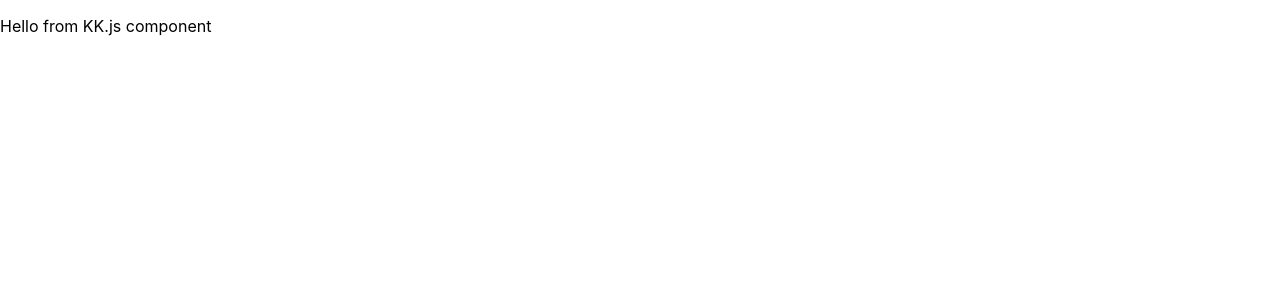
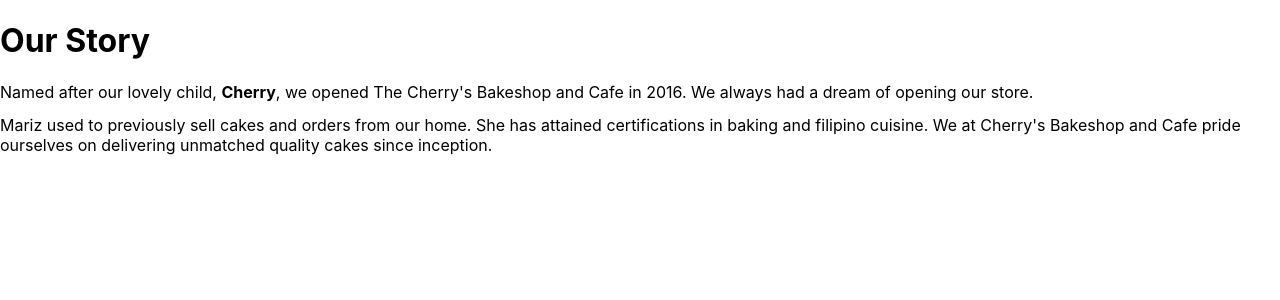
Before and after one commit to KeisakuHiga/cherrys-bake-shop, a React (Create React App) app in the folder frontend/: page /About in a window 1280 px wide. Shown: the top 300 px of the page. Built offline with nearby package versions, Linux system fonts and the light colour scheme.

Commit message:
added text

```diff
--- a/frontend/src/components/About/About.js
+++ b/frontend/src/components/About/About.js
@@ -4,7 +4,17 @@ class About extends Component {
   render() {
     return (
       <div className="About-container">
-        <p>Hello from KK.js component</p>
+        <h1>Our Story</h1>
+        <p>
+          Named after our lovely child, <strong>Cherry</strong>, we opened The
+          Cherry's Bakeshop and Cafe in 2016. We always had a dream of opening
+          our store.
+          <pre />
+          Mariz used to previously sell cakes and orders from our home. She has
+          attained certifications in baking and filipino cuisine. We at Cherry's
+          Bakeshop and Cafe pride ourselves on delivering unmatched quality
+          cakes since inception.
+        </p>
       </div>
     );
   }
```
Also changed, not shown: frontend/src/components/Contact/Contact.js (+3 -6 lines).
